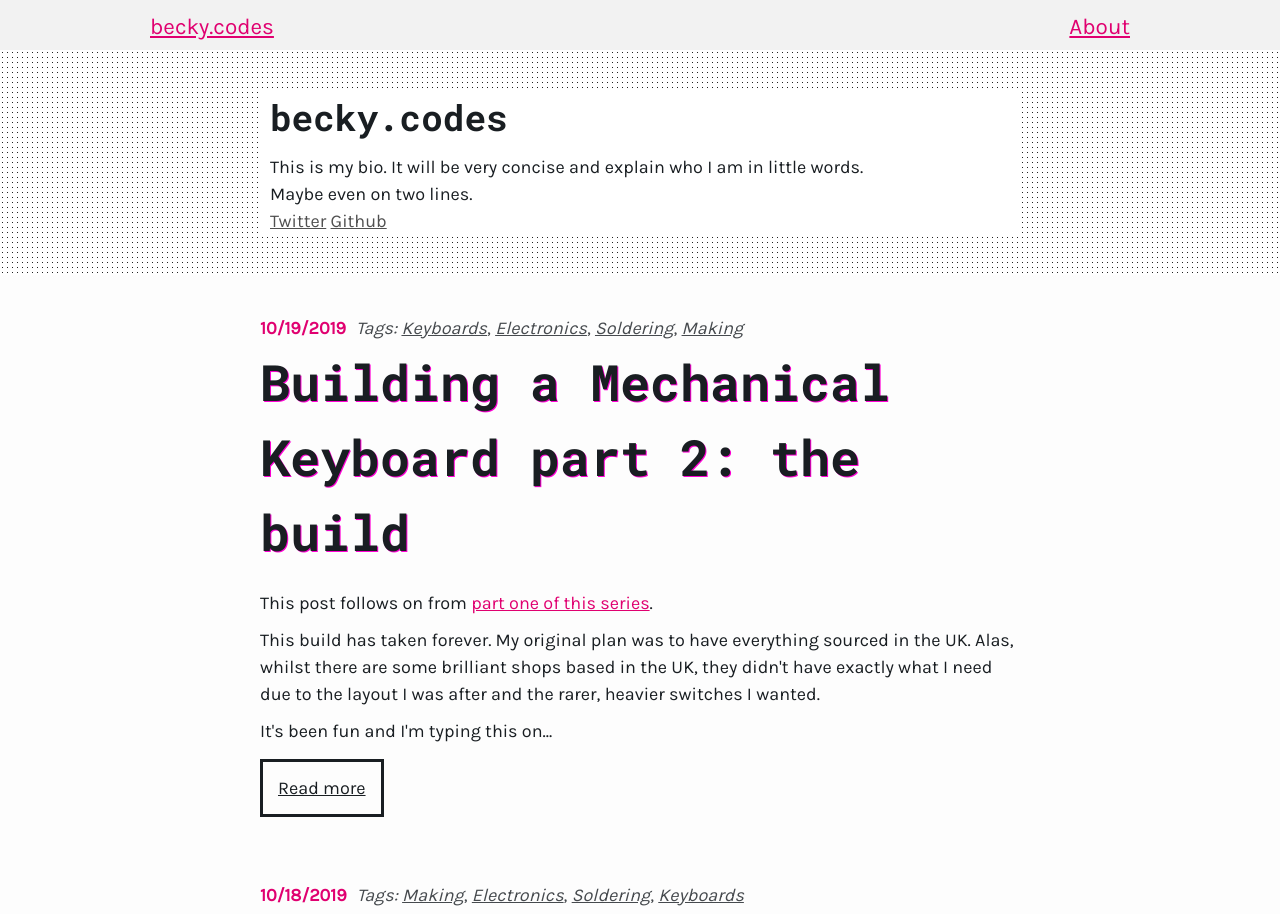
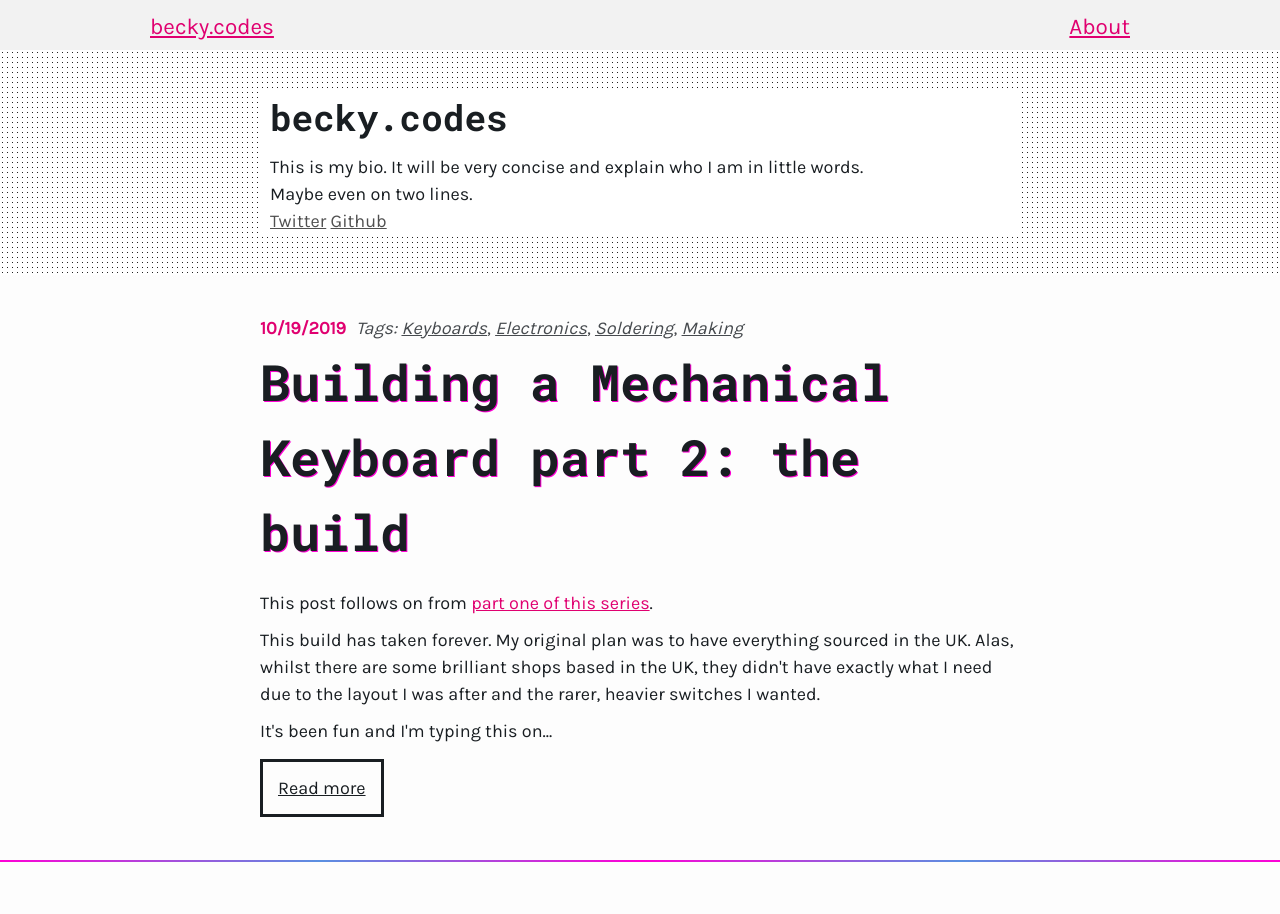
Before and after one commit to BeckyArrowsmith/blog2019, a Next.js app: page / in a window 1280 px wide. Shown: the top 914 px of the page. Built offline with nearby package versions, Linux system fonts and the light colour scheme.

Commit message:
Cba with the wave hr when i can have a bitching gradient instead

```diff
--- a/components/BlogListing.js
+++ b/components/BlogListing.js
@@ -39,6 +39,8 @@ function BlogListing() {
 
                 <a id="read-more" href={"/post?slug=" + post.fields.slug}>Read more</a>
             </section>
+
+            <hr/>
         </article>
     ));
 
--- a/layouts/styles/posts.css
+++ b/layouts/styles/posts.css
@@ -91,3 +91,14 @@ h1, h2, h3, h4, h5, h6 {
 #read-more:hover {
     color: #E00070;
 }
+
+article hr {
+    border: 0;
+    height: 2px;
+    background: #FF00D6;
+    background: linear-gradient(-45deg, #FF00D6 0%,#5a90e1 25%,#FF00D6 50%,#5a90e1 75%,#FF00D6 100%);
+}
+
+/* article hr:last-child {
+    display: none;
+} */
```
Also changed, not shown: layouts/styles/header.css (+5 -5 lines).
